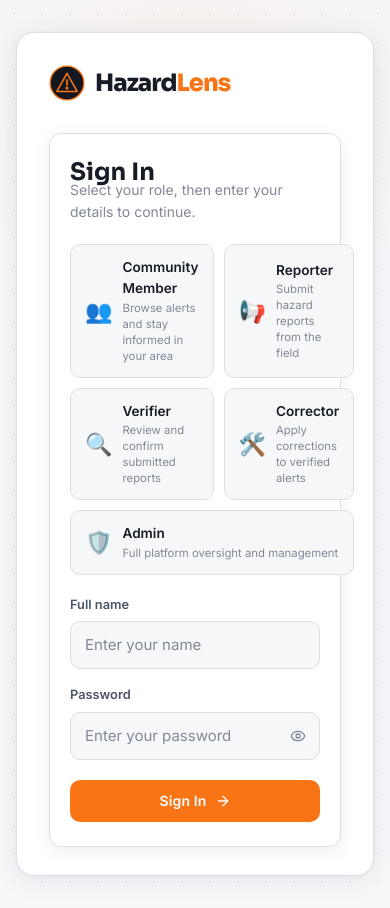
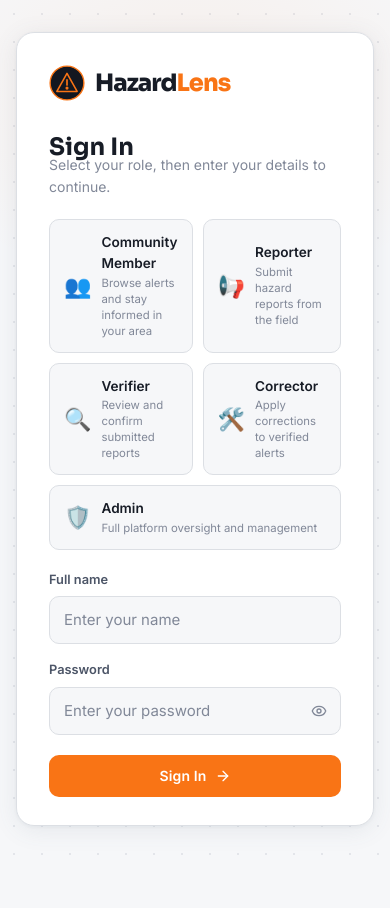
Before and after one commit to Jack-O-trades/HazardLens, a React (Vite) app in the folder frontend/: page /login in a window 390 px wide. After the commit the page ends 858 px from the top, so only its background shows below. Built offline with nearby package versions, Linux system fonts and the light colour scheme.

Commit message:
added some features & fixed alignment

```diff
--- a/frontend/src/components/layout/Sidebar.jsx
+++ b/frontend/src/components/layout/Sidebar.jsx
@@ -51,7 +51,7 @@
       </div>
 
       {/* User card — click to view profile */}
-      <button className="sidebar-user" onClick={() => { navigate('/dashboard/settings'); onClose() }}>
+      <button className="sidebar-user" onClick={() => { navigate('/dashboard/profile'); onClose() }}>
         <div className="sidebar-avatar">{user.avatar}</div>
         <div className="sidebar-user-info">
           <p className="sidebar-user-name">{user.name}</p>
@@ -131,10 +131,9 @@
 
         <p className="sidebar-nav-label">Account</p>
 
-        {/* Profile currently points at the same Settings page as the
-            user card above — there's no page dedicated to just profile
-            info yet, so this avoids a second dead link. */}
-        <NavLink to="/dashboard/settings" className={({ isActive }) => `sidebar-link ${isActive ? 'sidebar-link--active' : ''}`}>
+        {/* Confirmed against the real router: ProfilePage lives at
+            /dashboard/profile, separate from Settings. */}
+        <NavLink to="/dashboard/profile" className={({ isActive }) => `sidebar-link ${isActive ? 'sidebar-link--active' : ''}`}>
           <User size={18} />
           <span>Profile</span>
         </NavLink>
--- a/frontend/src/pages/AddContextPage.jsx
+++ b/frontend/src/pages/AddContextPage.jsx
@@ -18,7 +18,6 @@
 
   const passedPhoto   = location.state?.photo      ?? null
   const passedHazard  = location.state?.hazardType ?? 'flood'
-  const passedSev     = location.state?.severity   ?? null
   const passedDesc    = location.state?.description ?? ''
 
   // photos array
@@ -43,8 +42,9 @@
   const createdUrls = useRef(new Set())
 
   useEffect(() => {
+    const urls = createdUrls.current
     return () => {
-      createdUrls.current.forEach(url => URL.revokeObjectURL(url))
+      urls.forEach(url => URL.revokeObjectURL(url))
     }
   }, [])
 
--- a/frontend/src/pages/LoginPage.css
+++ b/frontend/src/pages/LoginPage.css
@@ -4,15 +4,6 @@
   display: flex;
   flex-direction: column;
   gap: 1.25rem;
-  width: 100%;
-  max-width: 480px;
-  margin: 0 auto;
-  padding: 2rem 2.25rem;
-  background: var(--bg-surface);
-  border: 1px solid var(--border);
-  border-radius: 16px;
-  box-shadow: var(--shadow-md);
-  color: var(--text-primary);
 }
 
 .login-title {
@@ -153,10 +144,3 @@
   border-radius: var(--radius-sm);
   border: 1px solid var(--border-subtle);
 }
-
-@media (max-width: 560px) {
-  .login-page {
-    padding: 1.5rem 1.25rem;
-    border-radius: 12px;
-  }
-}
--- a/frontend/src/pages/QueuePage.jsx
+++ b/frontend/src/pages/QueuePage.jsx
@@ -1,6 +1,6 @@
 import { useState } from 'react'
 import { useNavigate } from 'react-router-dom'
-import { ClipboardList, CheckCircle, Eye, Wrench, ArrowRight } from 'lucide-react'
+import { ClipboardList, CheckCircle, Eye, Wrench } from 'lucide-react'
 import { useAuth } from '../context/AuthContext'
 import { MOCK_ALERTS, timeAgo } from '../data/mockData'
 import { SeverityBadge, StatusBadge } from '../components/shared/StatusBadge'
```
